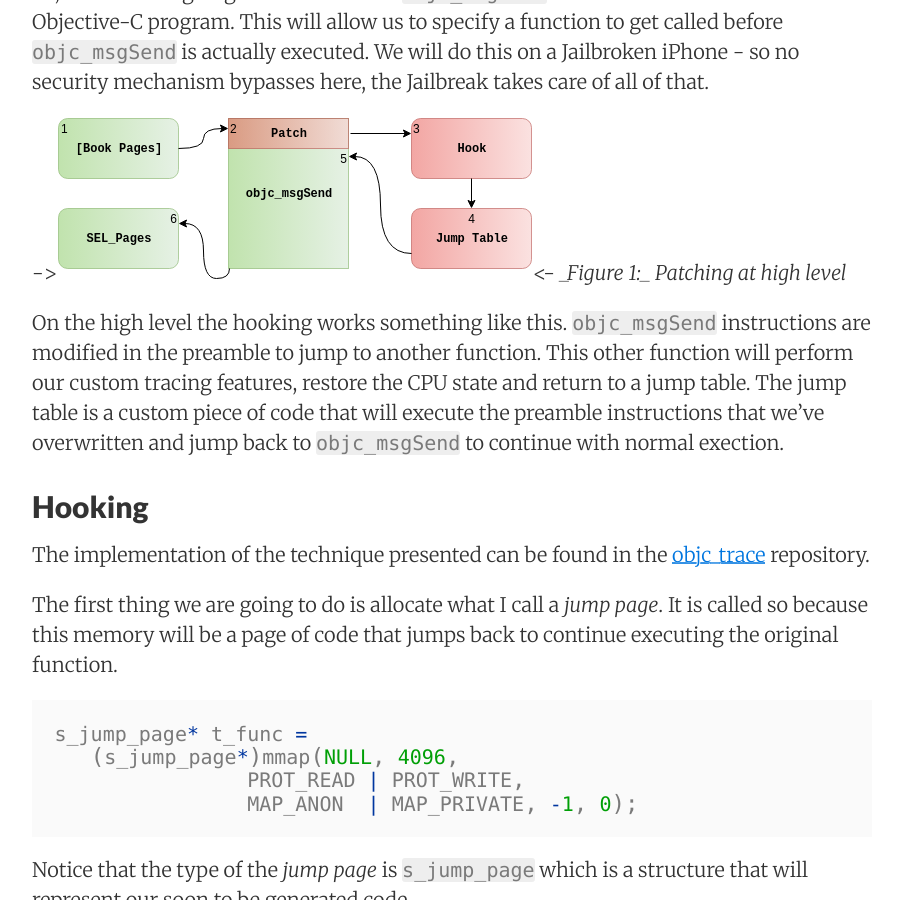
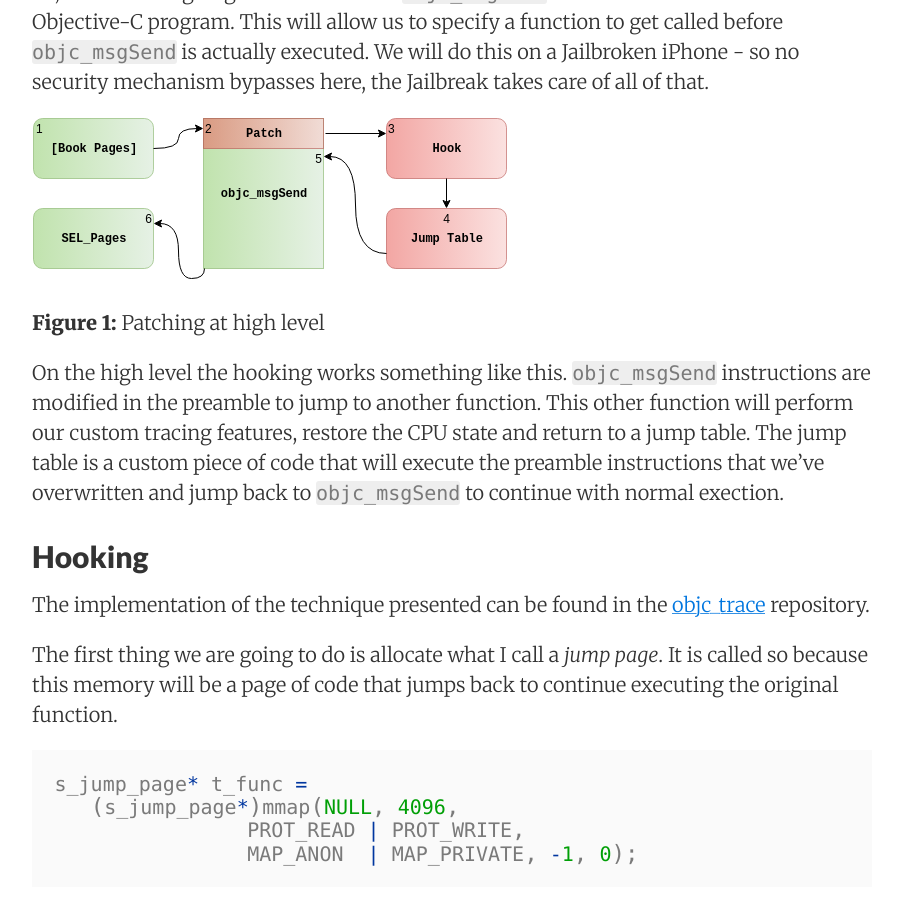
Before and after one commit to nologic/blog, a Jekyll site: the page built from _posts/2016-02-28-ARM64-method-tracing.md, in a window 1280 px wide and 900 px high, scrolled down 3438 px. Shown: the whole window, without its empty margins (188-1089 px from the left). Built offline with Jekyll 4.4.1, drawn with Linux system fonts in a browser that asks for light colours; nearby versions of some CDN libraries.

Commit message:
draft ARM64-method-tracing

```diff
--- a/_posts/2016-02-28-ARM64-method-tracing.md
+++ b/_posts/2016-02-28-ARM64-method-tracing.md
@@ -59,8 +59,11 @@ Now that we've seen how Objective-C makes method calls, we notice that `objc_msg
 
 So, what we are going to do is hook the `objc_msgSend` function on an ARM64 iOS Objective-C program. This will allow us to specify a function to get called before `objc_msgSend` is actually executed. We will do this on a Jailbroken iPhone - so no security mechanism bypasses here, the Jailbreak takes care of all of that.
 
-->![](../../../../images/func_hooking.svg "Function hooking high level")<-
-*_Figure 1:_ Patching at high level*
+
+![](../../../../images/func_hooking.svg "Function hooking high level")
+
+__Figure 1:__ Patching at high level
+
 
 On the high level the hooking works something like this. `objc_msgSend` instructions are modified in the preamble to jump to another function. This other function will perform our custom tracing features, restore the CPU state and return to a jump table. The jump table is a custom piece of code that will execute the preamble instructions that we've overwritten and jump back to `objc_msgSend` to continue with normal exection.
 
```
